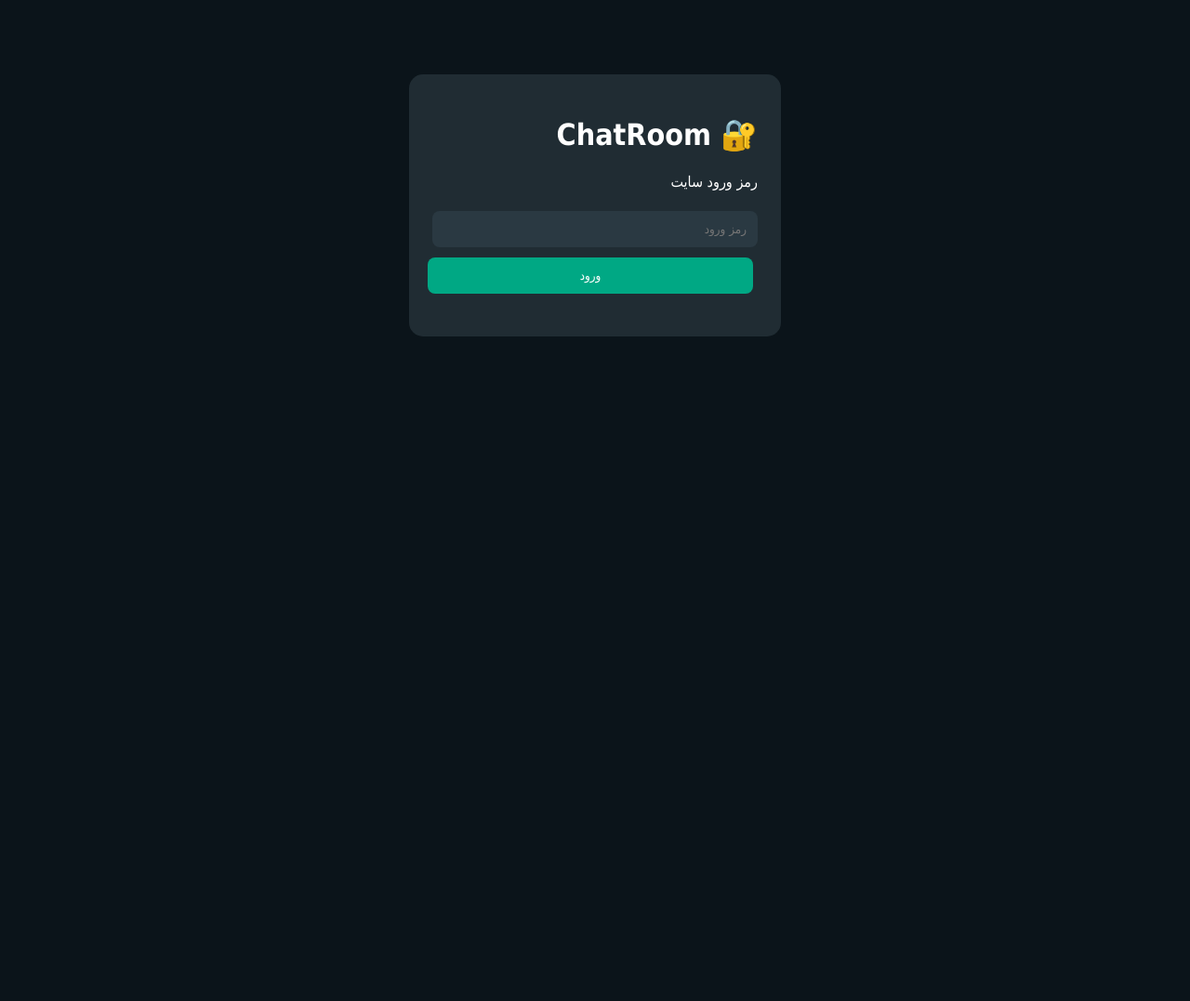
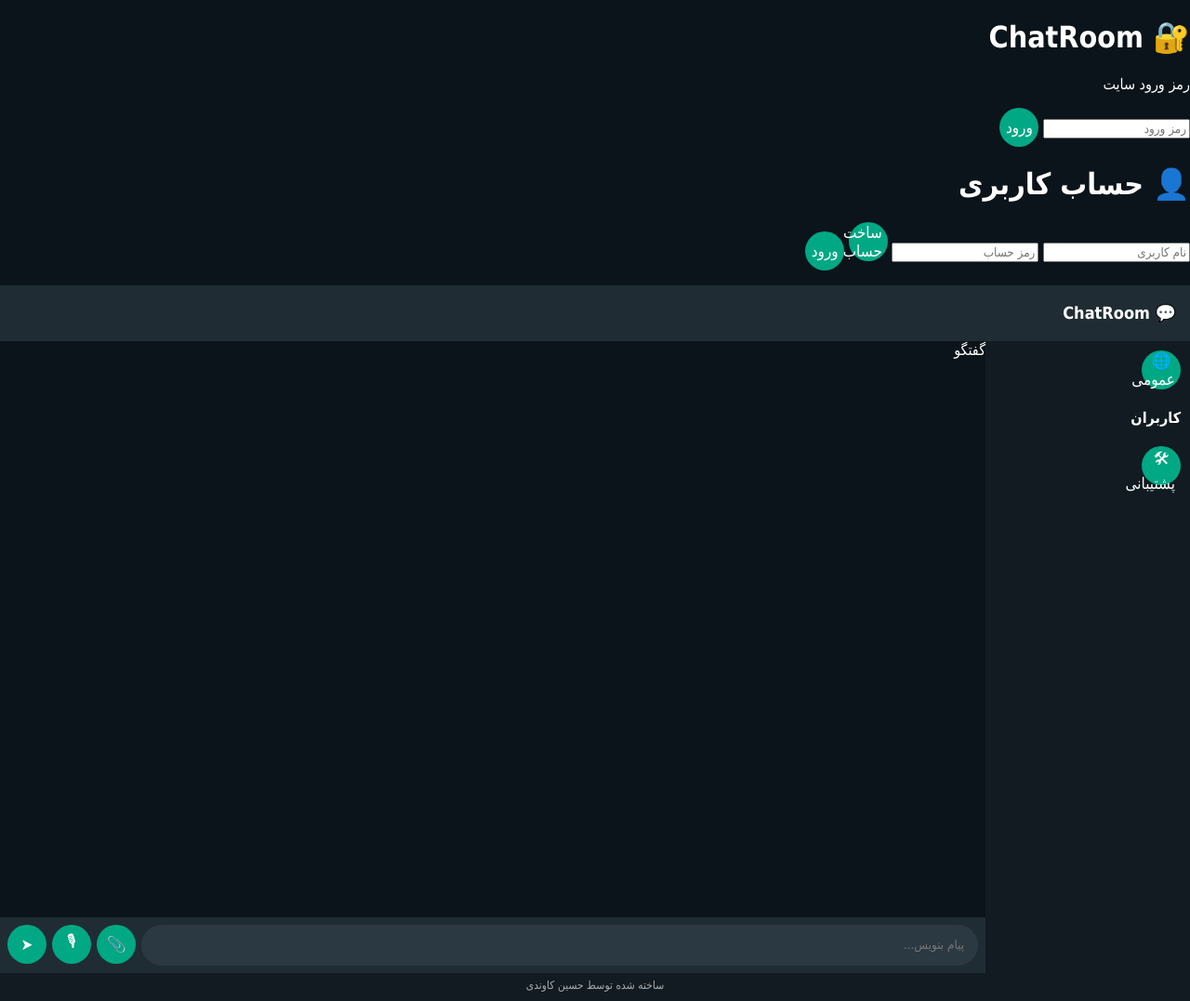
Before and after one commit to hossein1388001392-ctrl/chatroom, a website: page public/index.html in a window 1280 px wide. Shown: the whole page at 93% size. Before the commit the page ends 880 px from the top, so only its background shows below. Drawn offline with nearby package versions, Linux system fonts and the light colour scheme; no server answers.

Commit message:
new whatsapp compact style

```diff
--- a/public/style.css
+++ b/public/style.css
@@ -1,19 +1,12 @@
-*{
-box-sizing:border-box;
-font-family:Tahoma,Arial;
-}
+*{box-sizing:border-box;font-family:Tahoma,Arial,sans-serif}
 
 body{
 margin:0;
 height:100vh;
 background:#0b141a;
 color:white;
-}
-
-.app{
-height:100vh;
-display:flex;
-flex-direction:column;
+direction:rtl;
+overflow:hidden;
 }
 
 header{
@@ -22,175 +15,99 @@ background:#202c33;
 display:flex;
 align-items:center;
 justify-content:space-between;
-padding:0 20px;
-font-size:20px;
+padding:0 15px;
+font-size:18px;
+font-weight:bold;
 }
 
 .content{
-flex:1;
+height:calc(100vh - 120px);
 display:flex;
-overflow:hidden;
 }
 
 aside{
-width:280px;
+width:220px;
 background:#111b21;
-border-left:1px solid #333;
 padding:10px;
-overflow:auto;
-}
-
-aside button{
-width:100%;
-margin:5px 0;
-padding:12px;
-border:0;
-border-radius:8px;
-background:#00a884;
-color:white;
 }
 
 main{
 flex:1;
 display:flex;
 flex-direction:column;
-background:#0b141a;
-}
-
-#title{
-padding:15px;
-background:#202c33;
 }
 
 #messages{
 flex:1;
 overflow:auto;
-padding:20px;
+padding:12px;
+display:flex;
+flex-direction:column;
+gap:6px;
 }
 
 .bubble{
+max-width:75%;
 background:#202c33;
-padding:10px 14px;
-border-radius:10px;
-margin:8px 0;
-max-width:70%;
+padding:8px 12px;
+border-radius:12px;
+font-size:14px;
+line-height:1.5;
+align-self:flex-start;
 }
 
 .mine{
 background:#005c4b;
-margin-right:auto;
+align-self:flex-end;
+}
+
+.time{
+font-size:10px;
+color:#aaa;
+display:block;
+text-align:left;
 }
 
 .send{
-height:65px;
+height:60px;
+background:#202c33;
 display:flex;
-gap:8px;
-padding:10px;
-background:#202c33;
+gap:6px;
+padding:8px;
 }
 
 .send input{
 flex:1;
 border:0;
+outline:0;
 border-radius:25px;
-padding:12px;
+padding:10px 15px;
 background:#2a3942;
 color:white;
 }
 
-.send button{
+button{
 border:0;
 border-radius:50%;
-width:45px;
-height:45px;
+width:42px;
+height:42px;
 background:#00a884;
 color:white;
-font-size:18px;
+font-size:17px;
 }
 
 footer{
+height:30px;
 text-align:center;
-padding:8px;
-background:#202c33;
+background:#111b21;
 color:#aaa;
+font-size:12px;
+padding:6px;
 }
 
-.box{
-width:90%;
-max-width:400px;
-margin:80px auto;
-background:#202c33;
-padding:25px;
-border-radius:15px;
-}
-
-.box input{
-width:100%;
-padding:12px;
-margin:6px 0;
-border-radius:8px;
-border:0;
-background:#2a3942;
-color:white;
-}
-
-.box button{
-width:100%;
-padding:12px;
-margin:5px;
-background:#00a884;
-border:0;
-border-radius:8px;
-color:white;
-}
-
-.hide{
-display:none;
-}
-
-@media(max-width:600px){
-aside{
-width:100px;
-}
-}
-#messages{
-display:flex;
-flex-direction:column;
-gap:8px;
-}
-
-.bubble{
-width:fit-content;
-min-width:80px;
-max-width:75%;
-padding:10px 14px;
-border-radius:18px;
-background:#202c33;
-position:relative;
-}
-
-.mine{
-align-self:flex-start;
-background:#005c4b;
-}
-
-.bubble audio{
-width:230px;
-height:45px;
-margin-top:8px;
-}
-
-.sender{
-font-size:13px;
-color:#53d6c7;
-margin-bottom:5px;
-}
-
-.time{
-font-size:11px;
-color:#aaa;
-float:left;
-margin-top:5px;
+audio{
+width:180px;
+height:35px;
 }
 
 @media(max-width:600px){
@@ -199,71 +116,7 @@ display:none;
 }
 
 .bubble{
-max-width:90%;
-}
-
-.send{
-position:sticky;
-bottom:0;
+max-width:85%;
+font-size:13px;
 }
 }
-/* WhatsApp compact mode */
-
-header{
-height:52px;
-font-size:17px;
-padding:0 12px;
-}
-
-#title{
-padding:10px;
-font-size:15px;
-}
-
-#messages{
-padding:10px;
-gap:5px;
-}
-
-.bubble{
-font-size:14px;
-max-width:78%;
-padding:7px 10px;
-border-radius:12px;
-margin:4px 0;
-}
-
-.sender{
-font-size:11px;
-}
-
-.time{
-font-size:10px;
-}
-
-.bubble audio{
-width:190px;
-height:38px;
-}
-
-.send{
-height:55px;
-padding:7px;
-gap:5px;
-}
-
-.send input{
-font-size:14px;
-padding:10px;
-}
-
-.send button{
-width:38px;
-height:38px;
-font-size:15px;
-}
-
-footer{
-font-size:11px;
-padding:5px;
-}
--- /dev/null
+++ b/public/style.old.css
@@ -0,0 +1,269 @@
+*{
+box-sizing:border-box;
+font-family:Tahoma,Arial;
+}
+
+body{
+margin:0;
+height:100vh;
+background:#0b141a;
+color:white;
+}
+
+.app{
+height:100vh;
+display:flex;
+flex-direction:column;
+}
+
+header{
+height:60px;
+background:#202c33;
+display:flex;
+align-items:center;
+justify-content:space-between;
+padding:0 20px;
+font-size:20px;
+}
+
+.content{
+flex:1;
+display:flex;
+overflow:hidden;
+}
+
+aside{
+width:280px;
+background:#111b21;
+border-left:1px solid #333;
+padding:10px;
+overflow:auto;
+}
+
+aside button{
+width:100%;
+margin:5px 0;
+padding:12px;
+border:0;
+border-radius:8px;
+background:#00a884;
+color:white;
+}
+
+main{
+flex:1;
+display:flex;
+flex-direction:column;
+background:#0b141a;
+}
+
+#title{
+padding:15px;
+background:#202c33;
+}
+
+#messages{
+flex:1;
+overflow:auto;
+padding:20px;
+}
+
+.bubble{
+background:#202c33;
+padding:10px 14px;
+border-radius:10px;
+margin:8px 0;
+max-width:70%;
+}
+
+.mine{
+background:#005c4b;
+margin-right:auto;
+}
+
+.send{
+height:65px;
+display:flex;
+gap:8px;
+padding:10px;
+background:#202c33;
+}
+
+.send input{
+flex:1;
+border:0;
+border-radius:25px;
+padding:12px;
+background:#2a3942;
+color:white;
+}
+
+.send button{
+border:0;
+border-radius:50%;
+width:45px;
+height:45px;
+background:#00a884;
+color:white;
+font-size:18px;
+}
+
+footer{
+text-align:center;
+padding:8px;
+background:#202c33;
+color:#aaa;
+}
+
+.box{
+width:90%;
+max-width:400px;
+margin:80px auto;
+background:#202c33;
+padding:25px;
+border-radius:15px;
+}
+
+.box input{
+width:100%;
+padding:12px;
+margin:6px 0;
+border-radius:8px;
+border:0;
+background:#2a3942;
+color:white;
+}
+
+.box button{
+width:100%;
+padding:12px;
+margin:5px;
+background:#00a884;
+border:0;
+border-radius:8px;
+color:white;
+}
+
+.hide{
+display:none;
+}
+
+@media(max-width:600px){
+aside{
+width:100px;
+}
+}
+#messages{
+display:flex;
+flex-direction:column;
+gap:8px;
+}
+
+.bubble{
+width:fit-content;
+min-width:80px;
+max-width:75%;
+padding:10px 14px;
+border-radius:18px;
+background:#202c33;
+position:relative;
+}
+
+.mine{
+align-self:flex-start;
+background:#005c4b;
+}
+
+.bubble audio{
+width:230px;
+height:45px;
+margin-top:8px;
+}
+
+.sender{
+font-size:13px;
+color:#53d6c7;
+margin-bottom:5px;
+}
+
+.time{
+font-size:11px;
+color:#aaa;
+float:left;
+margin-top:5px;
+}
+
+@media(max-width:600px){
+aside{
+display:none;
+}
+
+.bubble{
+max-width:90%;
+}
+
+.send{
+position:sticky;
+bottom:0;
+}
+}
+/* WhatsApp compact mode */
+
+header{
+height:52px;
+font-size:17px;
+padding:0 12px;
+}
+
+#title{
+padding:10px;
+font-size:15px;
+}
+
+#messages{
+padding:10px;
+gap:5px;
+}
+
+.bubble{
+font-size:14px;
+max-width:78%;
+padding:7px 10px;
+border-radius:12px;
+margin:4px 0;
+}
+
+.sender{
+font-size:11px;
+}
+
+.time{
+font-size:10px;
+}
+
+.bubble audio{
+width:190px;
+height:38px;
+}
+
+.send{
+height:55px;
+padding:7px;
+gap:5px;
+}
+
+.send input{
+font-size:14px;
+padding:10px;
+}
+
+.send button{
+width:38px;
+height:38px;
+font-size:15px;
+}
+
+footer{
+font-size:11px;
+padding:5px;
+}
```
Also changed, not shown: public/index.old.html (added, +92 -0 lines).
